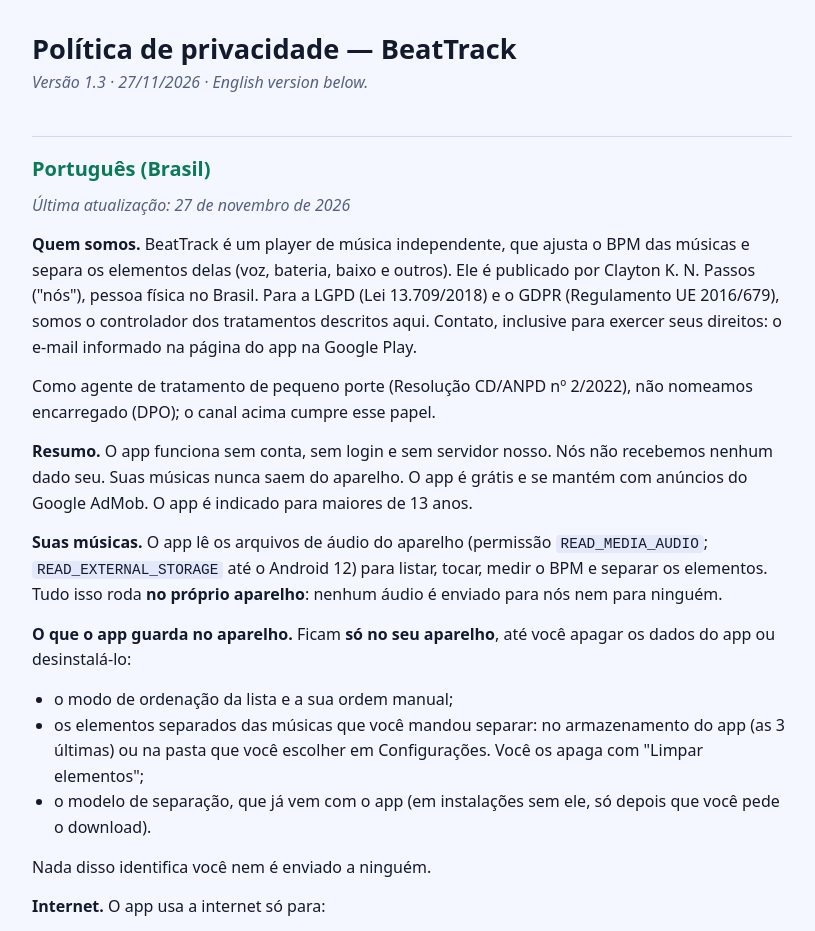
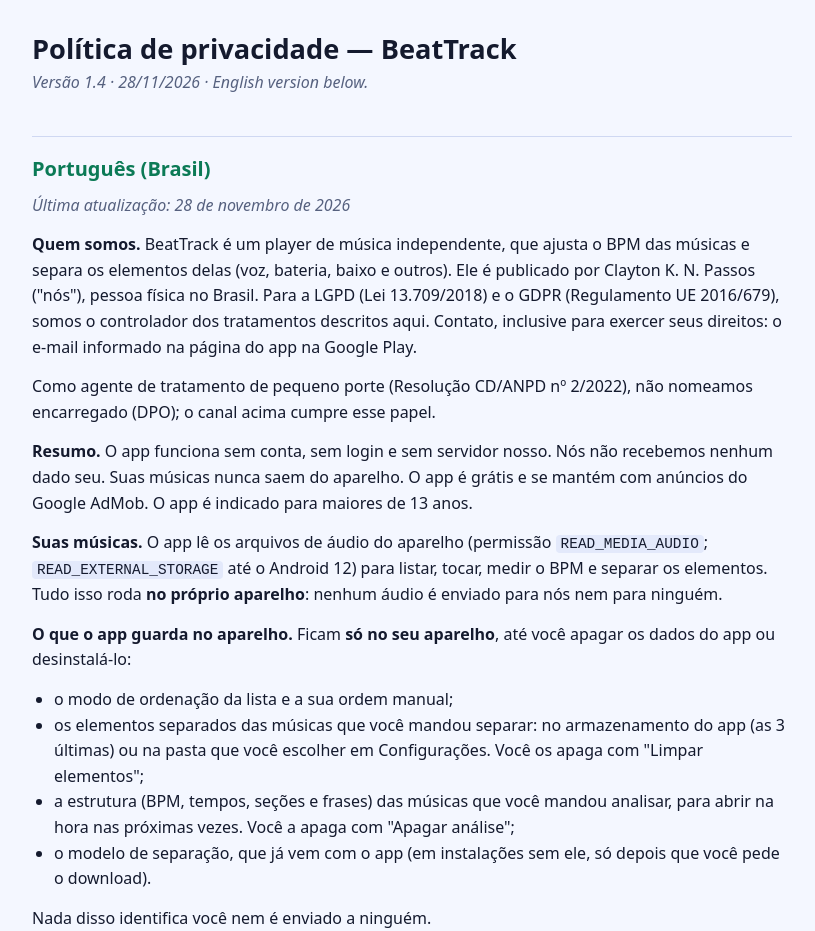
Before and after one commit to netstart/netstart.github.io, a plain HTML site: page beattrack/privacy-policy.html in a window 1280 px wide. Shown: the top 931 px of the page, without its empty margins (228-1043 px from the left). Drawn offline with Linux system fonts and the light colour scheme.

Commit message:
BeatTrack: política v1.4 — análise de estrutura salva no aparelho ("Apagar análise")
Co-Authored-By: Claude Opus 5.5 <noreply@anthropic.com>

```diff
--- a/beattrack/privacy-policy.html
+++ b/beattrack/privacy-policy.html
@@ -20,10 +20,10 @@ ul { margin: 0 0 14px; padding-left: 22px; }
 <body>
 <main>
 <h1>Política de privacidade — BeatTrack</h1>
-<p><em>Versão 1.3 · 27/11/2026 · English version below.</em></p>
+<p><em>Versão 1.4 · 28/11/2026 · English version below.</em></p>
 <section id="pt" lang="pt-BR">
 <h2>Português (Brasil)</h2>
-<p><em>Última atualização: <time datetime="2026-11-27">27 de novembro de 2026</time></em></p>
+<p><em>Última atualização: <time datetime="2026-11-28">28 de novembro de 2026</time></em></p>
 <p><strong>Quem somos.</strong> BeatTrack é um player de música independente, que ajusta o BPM das músicas e separa os elementos delas (voz, bateria, baixo e outros). Ele é publicado por Clayton K. N. Passos ("nós"), pessoa física no Brasil. Para a LGPD (Lei 13.709/2018) e o GDPR (Regulamento UE 2016/679), somos o controlador dos tratamentos descritos aqui. Contato, inclusive para exercer seus direitos: o e-mail informado na página do app na Google Play.</p>
 <p>Como agente de tratamento de pequeno porte (Resolução CD/ANPD nº 2/2022), não nomeamos encarregado (DPO); o canal acima cumpre esse papel.</p>
 <p><strong>Resumo.</strong> O app funciona sem conta, sem login e sem servidor nosso. Nós não recebemos nenhum dado seu. Suas músicas nunca saem do aparelho. O app é grátis e se mantém com anúncios do Google AdMob. O app é indicado para maiores de 13 anos.</p>
@@ -32,6 +32,7 @@ ul { margin: 0 0 14px; padding-left: 22px; }
 <ul>
 <li>o modo de ordenação da lista e a sua ordem manual;</li>
 <li>os elementos separados das músicas que você mandou separar: no armazenamento do app (as 3 últimas) ou na pasta que você escolher em Configurações. Você os apaga com "Limpar elementos";</li>
+<li>a estrutura (BPM, tempos, seções e frases) das músicas que você mandou analisar, para abrir na hora nas próximas vezes. Você a apaga com "Apagar análise";</li>
 <li>o modelo de separação, que já vem com o app (em instalações sem ele, só depois que você pede o download).</li>
 </ul>
 <p>Nada disso identifica você nem é enviado a ninguém.</p>
@@ -82,7 +83,7 @@ ul { margin: 0 0 14px; padding-left: 22px; }
 </section>
 <section id="en" lang="en">
 <h2>English</h2>
-<p><em>Last updated: <time datetime="2026-11-27">November 27, 2026</time></em></p>
+<p><em>Last updated: <time datetime="2026-11-28">November 28, 2026</time></em></p>
 <p><strong>Who we are.</strong> BeatTrack is an independent music player that changes a song's BPM and separates its parts (vocals, drums, bass and other). It is published by Clayton K. N. Passos ("we"), an individual in Brazil. Under the GDPR (EU Regulation 2016/679) and Brazil's LGPD (Law 13,709/2018), we are the controller of the processing described here. Contact, including to exercise your rights: the e-mail shown on the app's Google Play page.</p>
 <p>As a small-scale processing agent (ANPD Resolution 2/2022), we have not appointed a data protection officer; the contact above serves that role.</p>
 <p><strong>Summary.</strong> The app works with no account, no login and no server of ours. We receive none of your data. Your music never leaves your device. The app is free and is funded by Google AdMob ads. The app is meant for ages 13 and up.</p>
@@ -91,6 +92,7 @@ ul { margin: 0 0 14px; padding-left: 22px; }
 <ul>
 <li>the list's sort mode and your manual order;</li>
 <li>the separated parts of the songs you chose to separate: in the app's storage (the last 3) or in the folder you pick in Settings. You delete them with "Clear elements";</li>
+<li>the structure (BPM, beats, sections and phrases) of the songs you chose to analyze, so it opens instantly next time. You delete it with "Delete analysis";</li>
 <li>the separation model, which comes with the app (on installs without it, only after you ask to download it).</li>
 </ul>
 <p>None of it identifies you or is sent to anyone.</p>
```
Also changed, not shown: 1 other file.
